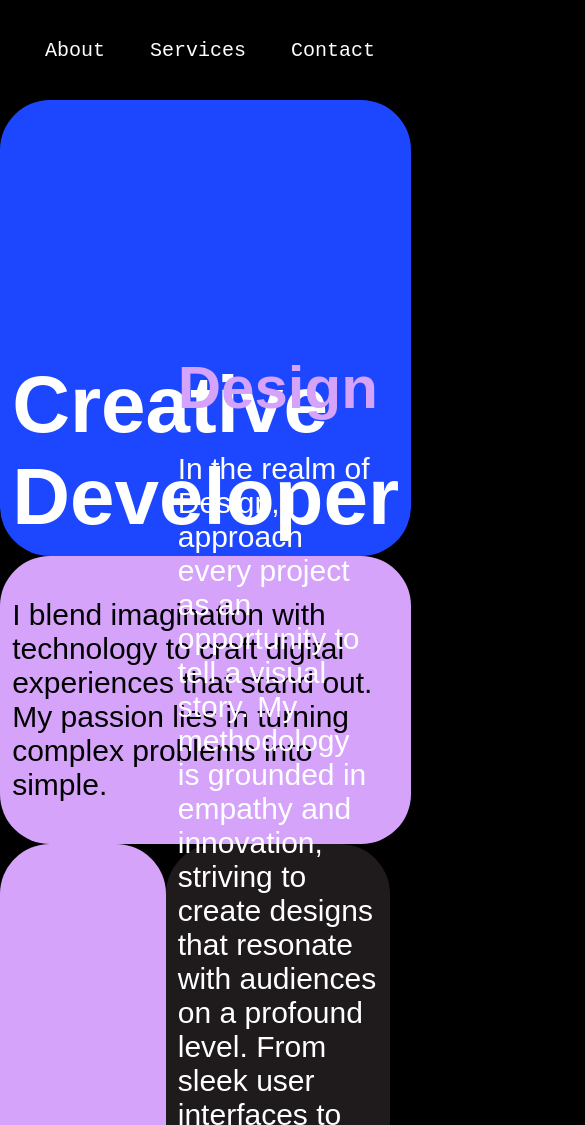
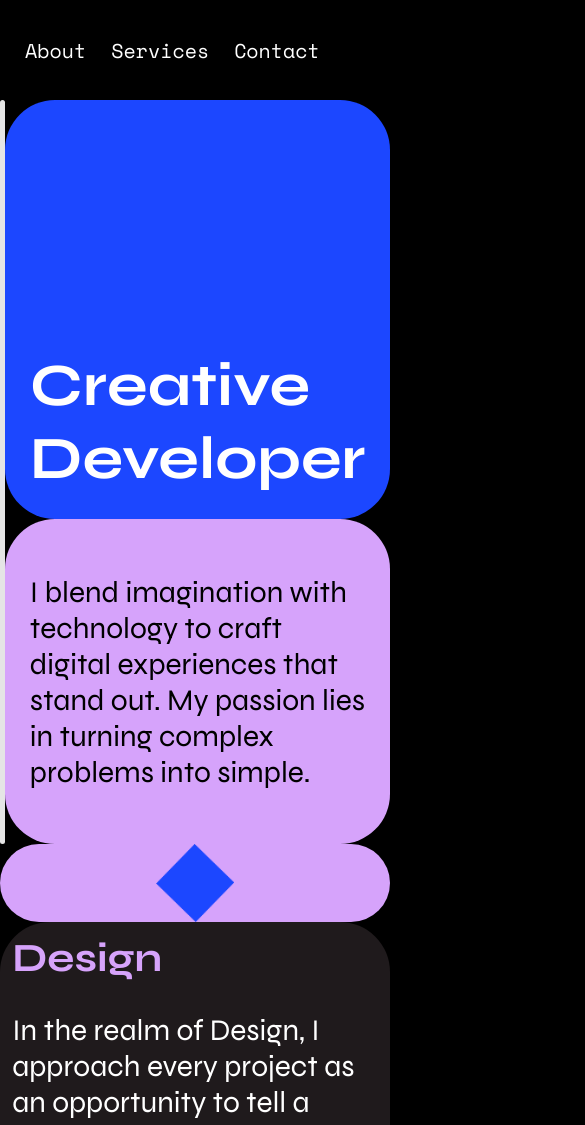
Before and after one commit to AxSeGo/new-portfolio-project, a plain HTML site: page index.html in a window 390 px wide. Shown: the top 1125 px of the page, 585 px wide, since content can reach past the window. Drawn offline with nearby package versions, Linux system fonts and the light colour scheme.

Commit message:
queries add, new var add for padding, google fonts add

```diff
--- a/css/main.css
+++ b/css/main.css
@@ -8,12 +8,13 @@ html,body {
     --lime: #d0ff94;
     --pink: #d6a3fb;
     --grey: #e5e5e5;
+    --gutter: 3.125vw;
     margin: 0;
     padding: 0;
     background: #000;
     color: white;
     font-size: 30px;
-    font-family: sans-serif;
+    font-family: "Syne", sans-serif;
 }
 
 h1 {
@@ -80,7 +81,7 @@ nav ul li {
 
 nav ul li a {
     color: white;
-    font-family: monospace;
+    font-family: "Space mono", monospace;
 }
 
 /*about section*/
@@ -103,7 +104,7 @@ section.about article .title {
     align-items: flex-end;
     background: var(--blue);
     border-radius: var(--border-radius);
-    padding: 3.125vw;
+    padding: var(--gutter);
 }
 
 section.about article .description {
@@ -112,7 +113,7 @@ section.about article .description {
     align-items: center;
     background-color: var(--pink);
     border-radius: var(--border-radius);
-    padding: 3.125vw;
+    padding: var(--gutter);
     color: black;
 }
 
@@ -148,7 +149,7 @@ section.service .text {
 }
 
 section.service .text a {
-    font-family: monospace;
+    font-family: "Space mono", monospace;
 }
 
 
@@ -193,4 +194,36 @@ section.contact {
 section.contact a {
     font-size: 100px;
     color: white;
+    font-weight: bold;
 }
+
+/*responsive media querries*/
+
+@media only screen and (max-width: 768px) {
+    html,body{
+        --gutter: 6.25vw;
+    }
+    h1 {
+        font-size: 60px;
+    }
+    h2 {
+        font-size: 40px;
+    }
+    nav ul li {
+        margin-left: 25px;
+    }
+    section.service article {
+        flex-direction: column;
+    }
+    section.service figure {
+        flex-basis: 25vh;
+    }
+    section.service figure img {
+        width: 20%;
+    }
+    section.contact a {
+        font-size: 50px;
+        transform: rotate(90deg);
+    }
+
+}
--- a/index.html
+++ b/index.html
@@ -4,6 +4,9 @@
     <meta charset="UTF-8">
     <meta name="viewport" content="width=device-width, initial-scale=1.0">
     <title>My portfolio</title>
+    <link rel="preconnect" href="https://fonts.googleapis.com">
+    <link rel="preconnect" href="https://fonts.gstatic.com" crossorigin>
+    <link href="https://fonts.googleapis.com/css2?family=Space+Mono:ital,wght@0,400;0,700;1,400;1,700&family=Syne:wght@400..800&display=swap" rel="stylesheet">
     <link rel="stylesheet" href="css/main.css">
 </head>
 <body>
```
